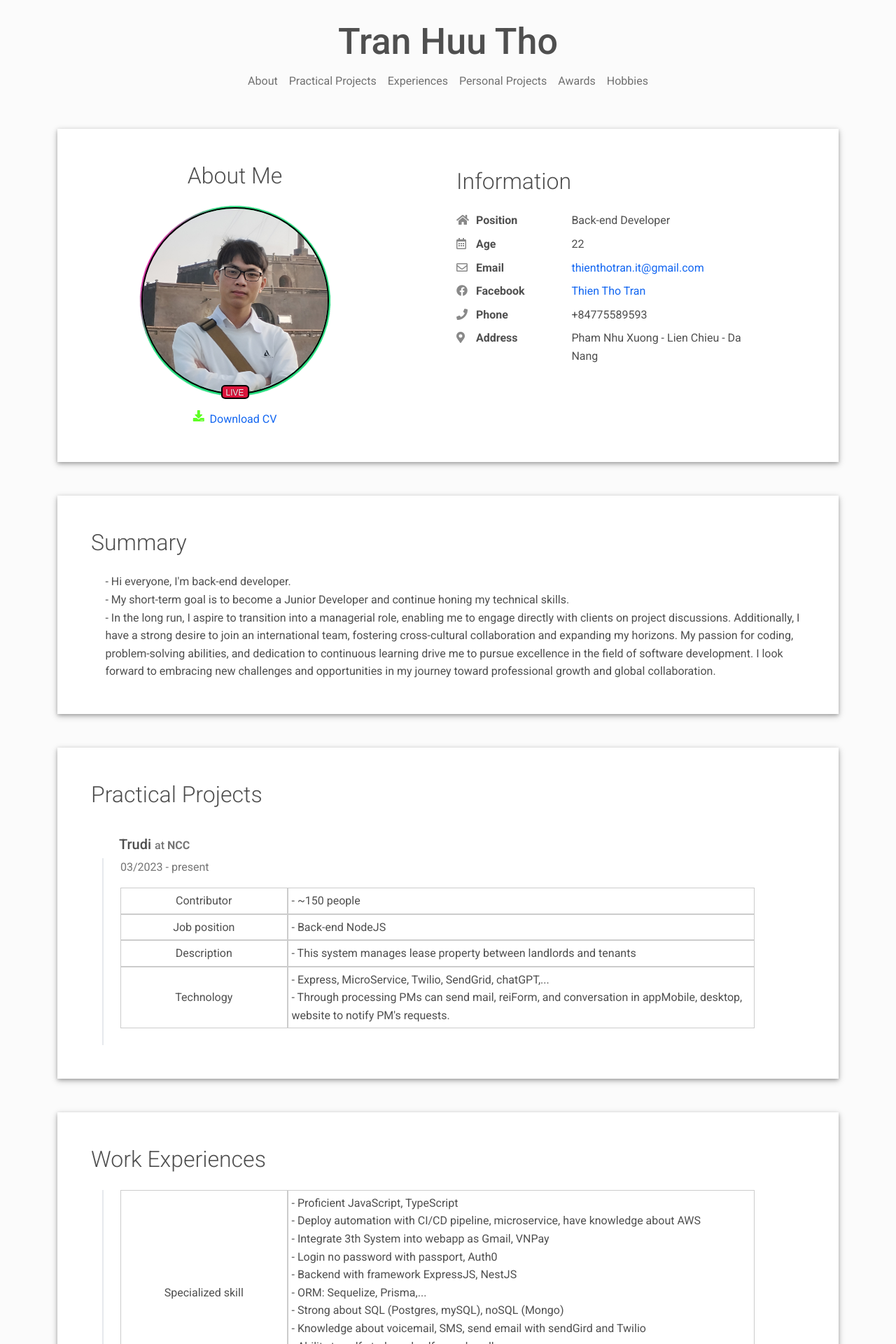
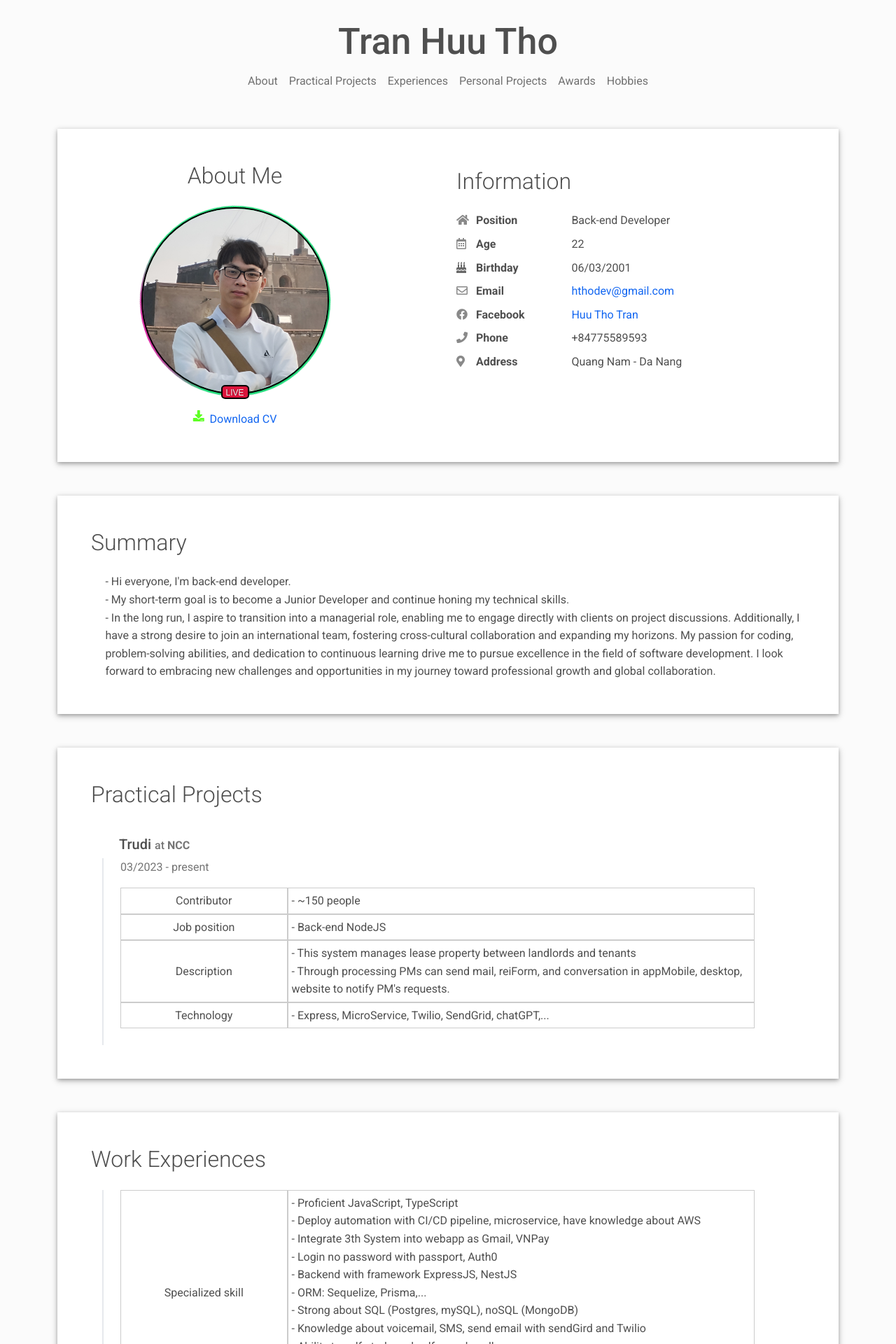
Before and after one commit to hthodev/cv-angular, an Angular app: page / in a window 1280 px wide. Shown: the top 1920 px of the page at 70% size. Built offline with nearby package versions, Linux system fonts and the light colour scheme.

Commit message:
change code

```diff
--- a/src/app/info/info.component.html
+++ b/src/app/info/info.component.html
@@ -28,6 +28,15 @@
             </div>
             <div class="col-sm-7 right-title">
               <div class="pb-2">{{age}}</div>
+            </div>
+          </div>
+          <div class="in-line">
+            <div class="col-sm-5 left-title">
+              <div class="pb-2 fw-bolder"><i class="fa fa-birthday-cake" aria-hidden="true"
+                  style="width:24px;opacity:0.85;"></i> Birthday</div>
+            </div>
+            <div class="col-sm-7 right-title">
+              <div class="pb-2">{{myBirthday}}</div>
             </div>
           </div>
           <div class="in-line">
--- a/src/app/info/info.component.ts
+++ b/src/app/info/info.component.ts
@@ -16,10 +16,12 @@ export class InfoComponent {
   phone: any;
   address: any;
   education: any;
+  myBirthday: any;
 
   ngOnInit(): void {
     this.position = info.position;
     this.age = info.age;
+    this.myBirthday = info.myBirthday;
     this.email = info.email;
     this.subject = info.subject;
     this.facebook = info.facebook;
--- a/src/app/project-personal/project-personal.component.ts
+++ b/src/app/project-personal/project-personal.component.ts
@@ -1,5 +1,5 @@
 import { Component } from '@angular/core';
-import { projectPersonals } from 'src/data/dataRender';
+import { projectPersonals, moreProjectPersonals } from 'src/data/dataRender';
 
 @Component({
   selector: 'app-project-personal',
@@ -11,7 +11,7 @@ export class ProjectPersonalComponent {
   moreInfo: any;
 
   ngOnInit() {
-    this.projectPersonals = projectPersonals.filter(item => typeof item !== 'string');
-    this.moreInfo = projectPersonals.filter(item => typeof item === 'string');
+    this.projectPersonals = projectPersonals;
+    this.moreInfo = moreProjectPersonals;
   }
 }
--- a/src/data/dataRender.ts
+++ b/src/data/dataRender.ts
@@ -1,4 +1,6 @@
-export const practicalProjects = [
+import { replaceTagP } from "src/ultis/ultis"
+
+export const practicalProjects = replaceDataProject([
   {
     title: 'Trudi',
     timeline: '03/2023 - present',
@@ -14,18 +16,18 @@ export const practicalProjects = [
       },
       {
         title: 'Description',
-          content: '- This system manages lease property between landlords and tenants'
+        content: `- This system manages lease property between landlords and tenants
+        \n - Through processing PMs can send mail, reiForm, and conversation in appMobile, desktop, website to notify PM's requests.`
       },
       {
         title: 'Technology',
-          content: `- Express, MicroService, Twilio, SendGrid, chatGPT,...
-                    <p>- Through processing PMs can send mail, reiForm, and conversation in appMobile, desktop, website to notify PM's requests.</p>`
+        content: `- Express, MicroService, Twilio, SendGrid, chatGPT,...`
       }
     ]
   },
-  ]
+])
 
-export const projectPersonals = [
+export const projectPersonals = replaceDataProject([
   {
     title: 'TimeSheet',
     timeline: '01/2022 - 09/2022',
@@ -37,108 +39,148 @@ export const projectPersonals = [
       {
         title: 'Feature',
         content: `- Manager process project
-                  <p>- Manager salary, information, level of employees </p>
-                  <p>- Log timesheet </p>
-                  <p>- Request off fullday, half-day, leave late/leave early </p>
-                  <p>- Request change working hours </p>`
+        \n - Manager salary, information, level of employees
+        \n- Log timesheet
+        \n- Request off fullday, half-day, leave late/leave early
+        \n- Request change working hours`
       },
       {
         title: 'Technology used',
         content: `- ExpressJS, JWT, TypeScript, Passport, Multer
-                  <p>- Database: NoSQL (MongoDB) </p>
-                  <p>- CI/CD pipeline automation Deploy </p>`
+        \n- Database: NoSQL (MongoDB)
+        \n- CI/CD pipeline automation Deploy`
       },
       {
         title: 'Link to project',
         content: `- link code: <a href='https://github.com/hthodev/timesheet' target="_blank"> GitHub </a>
-                  <p>- link demo: <a href='http://timesheet.id.vn' target="_blank"> Web demo </a> <p>- account: admin/123qwe </p></p>`
+        \n- link demo: <a href='http://timesheet.id.vn' target="_blank"> Web demo </a>
+        \n- account: admin/123qwe`
       },
     ]
-  },
-  {
-    title: 'Project book to schedule a Medical Examine',
-    timeline: '09/2020 - 12/2020',
-    contents: [
-      {
-        title: 'Description',
-        content: `- The project aims to eliminate the traditional form of medical examination having to wait in line for hours
-                  <p>- Be proactive about the time of the examiner and the specialist </p>`
-      },
-      {
-        title: 'Feature',
-        content: `- Change language vie-eng with redux
-                  <p>- Sign in, sign up, update info</p>
-                  <p>- New registration verification</p>
-                  <p>- View doctor info, doctor’s schedule, online consultation from a doctor, book to a schedule medical examine, v.v</p>`
-      },
-      {
-        title: 'Technology used',
-        content: `<b>+ Front-end</b>
-                  <p>- CRUD as axios</p>
-                  <p>- Validate</p>
-                  <p>- Redux-core, connect react to redux</p>
-                  <p>- Reactstrap, toast, scss, fontawesome, v.v</p>
-                  <b>+ Back-end</b>
-                  <p>- Sequelize</p>
-                  <p>- ExpressJS, JWT, Validator, NodeMailer</p>
-                  <p>- MySQL</p>`
-      },
-    ]
-  },
-  `<p>- In addition, there are other projects such as Download Game Website, Payment Nodejs, ... in my GitHub account at
-  link: <a href="https://github.com/hthodev" target="_blank"> GitHub </a> </p>`
-]
+  }
+])
 
-export const workExperiences = [
+export const moreProjectPersonals = replaceTagP(`\n- In addition, there are other projects such as Schedule medical, Download Game Website, Payment Nodejs,...
+in my GitHub account at link: <a href="https://github.com/hthodev" target="_blank"> GitHub </a>`)
+
+
+export const workExperiences = replaceDataExp([
   {
     skill: 'Specialized skill',
     contents: `
     - Proficient JavaScript, TypeScript
-    <p>- Deploy automation with CI/CD pipeline, microservice, have knowledge about AWS</p>
-    <p>- Integrate 3th System into webapp as Gmail, VNPay</p>
-    <p>- Login no password with passport, Auth0</p>
-    <p>- Backend with framework ExpressJS, NestJS</p>
-    <p>- ORM: Sequelize, Prisma,...</p>
-    <p>- Strong about SQL (Postgres, mySQL), noSQL (Mongo)</p>
-    <p>- Knowledge about voicemail, SMS, send email with sendGird and Twilio</p>
-    <p>- Ability to self-study and self-search well</p>
-    <p>- Proficient management code with git (github, bitbucket)</p>
-    <p>- Working with Agent/Scrum</p>
+    \n- Deploy automation with CI/CD pipeline, microservice, have knowledge about AWS
+    \n- Integrate 3th System into webapp as Gmail, VNPay
+    \n- Login no password with passport, Auth0
+    \n- Backend with framework ExpressJS, NestJS
+    \n- ORM: Sequelize, Prisma,...
+    \n- Strong about SQL (Postgres, mySQL), noSQL (MongoDB)
+    \n- Knowledge about voicemail, SMS, send email with sendGird and Twilio
+    \n- Ability to self-study and self-search well
+    \n- Proficient management code with git (github, bitbucket)
+    \n- Working with Agent/Scrum
     `
   },
   {
     skill: 'Soft Skill',
     contents: `
     - Good ability to work independently and in group
-    <p>- Able to read documents, ticket English</p>
-    <p>- Communicate well with people around you</p>`
+    \n- Able to read documents, ticket English
+    \n- Communicate well with people around you`
   }
-]
+])
 
 export const awards = `
   - Pascal Programming Consolation Award (2017)
   `
 
-export const hobbies = `
+export const hobbies = replaceTagP(`
   - Learn more new technologies.
-<p>- Playing table football</p>
-<p>- Playing League of Legends</p>
-  `
+  \n- Playing table football
+  \n- Playing League of Legends
+`)
 
-export const summaries =
+export const summaries = replaceTagP(
   `
   - Hi everyone, I'm back-end developer.
-  <p>- My short-term goal is to become a Junior Developer and continue honing my technical skills. </p>
-  <p>- In the long run, I aspire to transition into a managerial role, enabling me to engage directly with clients on project discussions. Additionally, I have a strong desire to join an international team, fostering cross-cultural collaboration and expanding my horizons. My passion for coding, problem-solving abilities, and dedication to continuous learning drive me to pursue excellence in the field of software development. I look forward to embracing new challenges and opportunities in my journey toward professional growth and global collaboration.
-`
+  \n- My short-term goal is to become a Junior Developer and continue honing my technical skills.
+  \n- In the long run, I aspire to transition into a managerial role, enabling me to engage directly with clients on project discussions. Additionally, I have a strong desire to join an international team, fostering cross-cultural collaboration and expanding my horizons. My passion for coding, problem-solving abilities, and dedication to continuous learning drive me to pursue excellence in the field of software development. I look forward to embracing new challenges and opportunities in my journey toward professional growth and global collaboration.
+`)
+
+const today = new Date();
+const myBirthday = new Date('2001-03-06');
+let age = today.getFullYear() - myBirthday.getFullYear();
+if (
+  today.getMonth() < myBirthday.getMonth() ||
+  (today.getMonth() === myBirthday.getMonth() && today.getDate() < myBirthday.getDate())
+) {
+  age--;
+}
 
 export const info = {
   position: 'Back-end Developer',
-  age: new Date().getFullYear() - 2001,
-  email: 'thienthotran.it@gmail.com',
-  subject: 'mailto:thienthotran.it@gmail.com?subject=Hi, Welcome to me!',
-  facebook: 'Thien Tho Tran',
+  myBirthday: '06/03/2001',
+  age,
+  email: 'hthodev@gmail.com',
+  subject: 'mailto:hthodev@gmail.com?subject=Hi, Welcome to me!',
+  facebook: 'Huu Tho Tran',
   linkFacebook: 'http://facebook.com/thientho.it',
   phone: '+84775589593',
-  address: 'Pham Nhu Xuong - Lien Chieu - Da Nang',
+  address: 'Quang Nam - Da Nang',
 }
+
+function replaceDataProject(data: dataProjectReplace[]) {
+  return data.map(pp => {
+    const contents = pp.contents.map(ct => {
+      const content = replaceTagP(ct.content);
+      return {
+        ...ct,
+        content
+      }
+    });
+
+    return {
+      ...pp,
+      contents
+    }
+  })
+};
+
+function replaceDataExp(data: dataExpReplace[]) {
+  return data.map(de => {
+    const contents = replaceTagP(de.contents)
+    return {
+      ...de,
+      contents
+    }
+  })
+}
+
+interface dataProjectReplace {
+  title: string,
+  timeline: string,
+  company?: string,
+  contents: [
+    {
+      title: string,
+      content: string
+    },
+    {
+      title: string,
+      content: string
+    },
+    {
+      title: string,
+      content: string
+    },
+    {
+      title: string,
+      content: string
+    },
+  ]
+}
+
+interface dataExpReplace {
+  skill: string,
+  contents: string
+}
--- /dev/null
+++ b/src/ultis/ultis.ts
@@ -0,0 +1,16 @@
+export function replaceTagP(content: string) {
+    const hasNewline = content.includes('\n');
+    let returnData = content;
+    if (hasNewline) {
+        const lines = content.split('\n');
+        returnData = lines.map(line => {
+            line = line.trim();
+            if (line !== '') {
+                line = `<p>${line}</p>`;
+            }
+
+            return line;
+        }).join('\n');
+    }
+    return returnData
+}
```
Also changed, not shown: src/app/work-experience/work-experience.component.ts (line endings or trailing spaces). Lines whose indentation alone changed are shown as unchanged.
